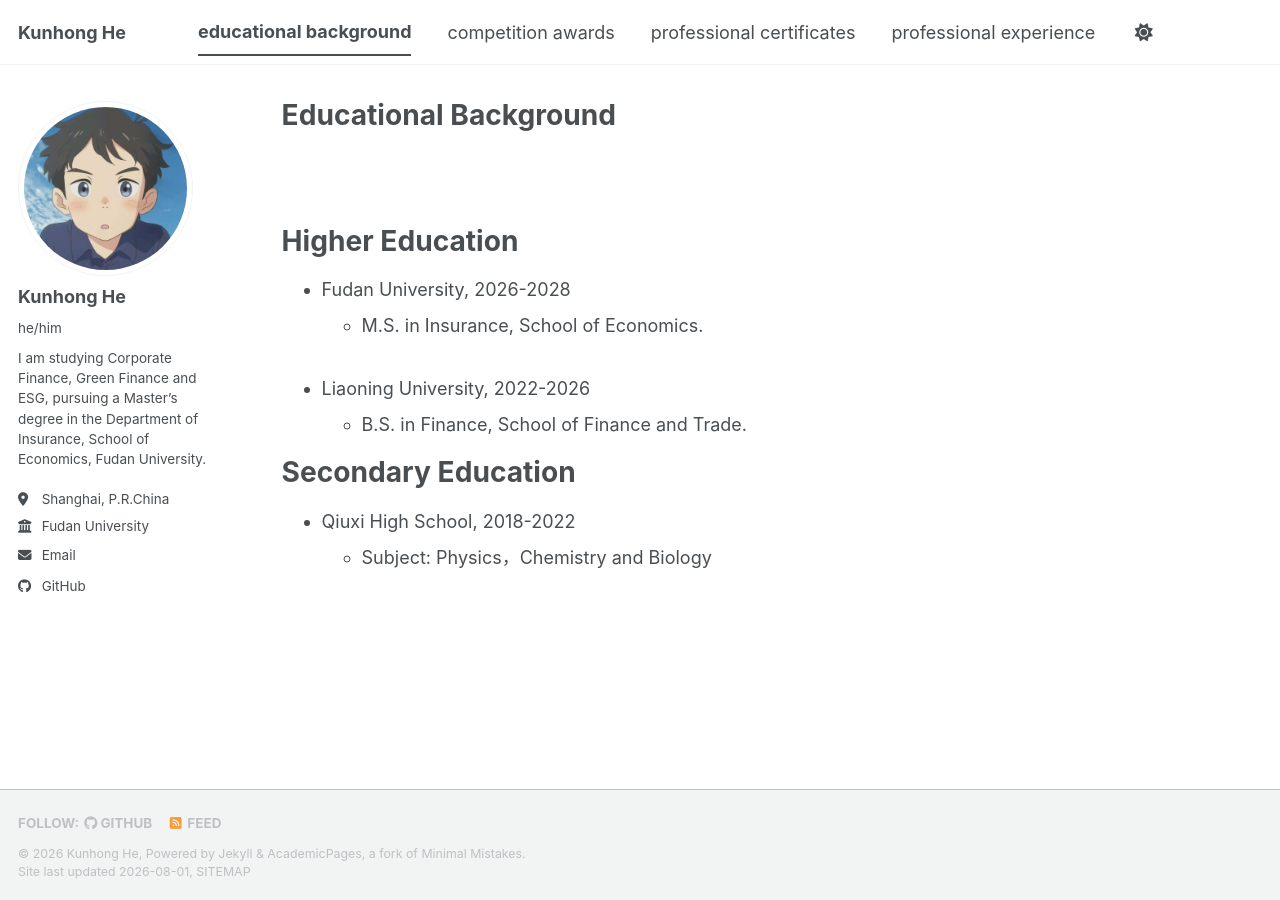
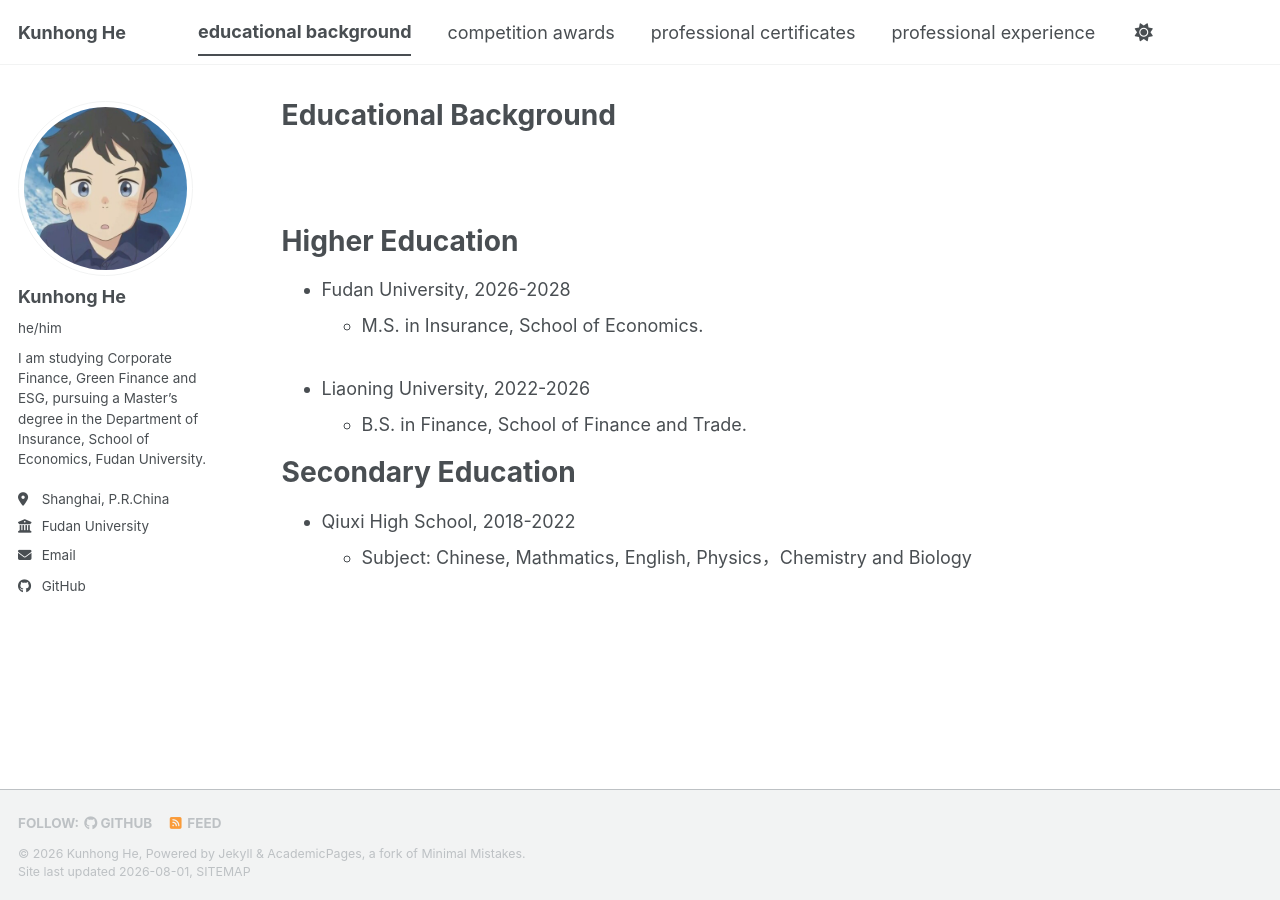
Before and after one commit to Alfred-meijiu/Alfred-meijiu.github.io, a Jekyll site: the page built from _pages/educational-background.md, in a window 1280 px wide. Built offline with Jekyll 4.4.1, drawn with Linux system fonts in a browser that asks for light colours; a style sheet for code colours, icons or effects is not loaded.

Commit message:
Update educational-background.md

```diff
--- a/_pages/educational-background.md
+++ b/_pages/educational-background.md
@@ -24,4 +24,4 @@ Higher Education
 Secondary Education
 ======
 * Qiuxi High School, 2018-2022
-  * Subject: Physics，Chemistry and Biology
+  * Subject: Chinese, Mathmatics, English, Physics，Chemistry and Biology
```
